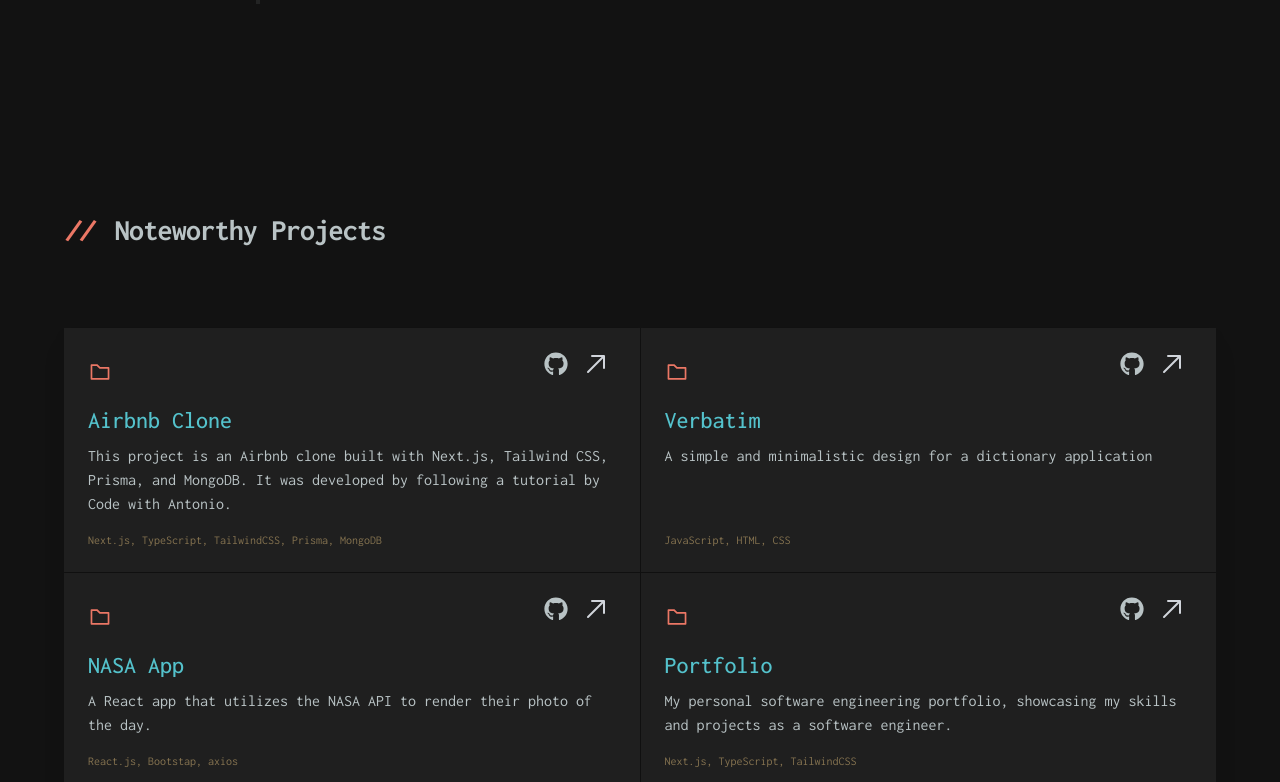
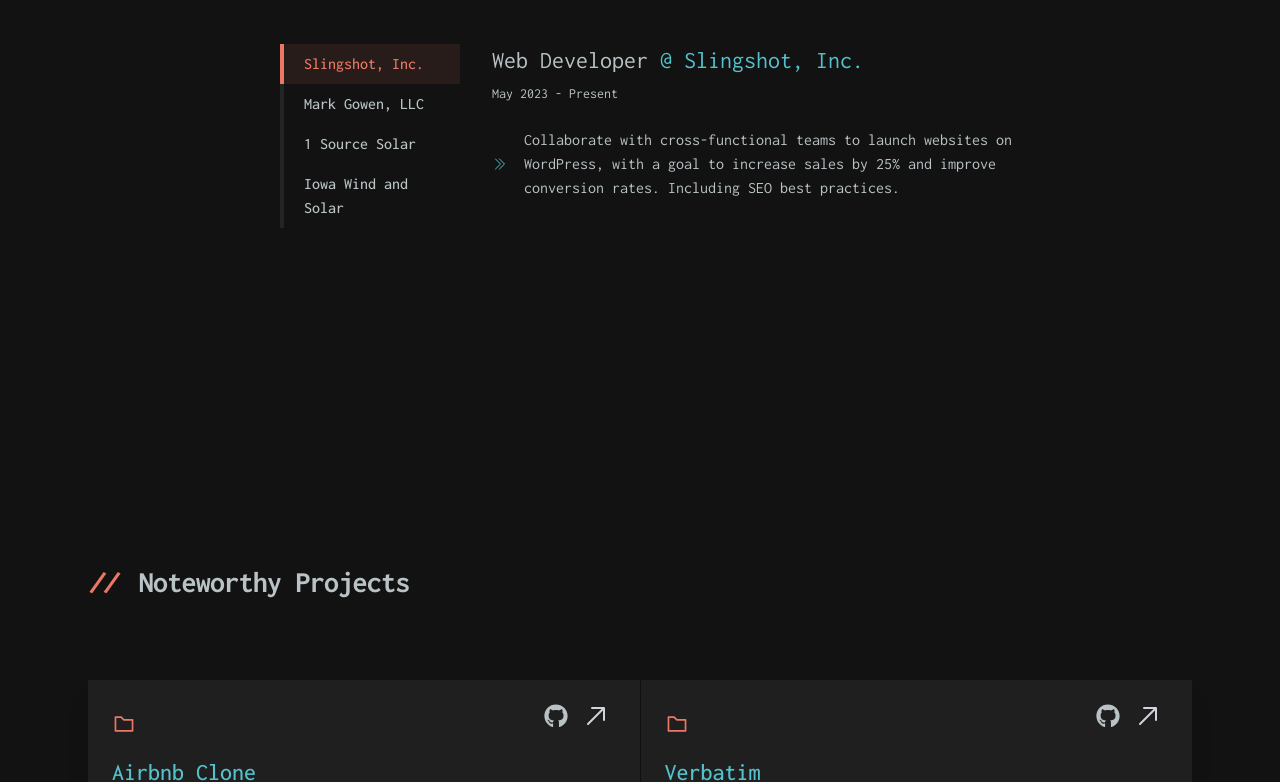
Before and after one commit to markgowen/portfolio-v2, a Next.js app: page / in a window 1280 px wide. Shown: the part 2018-2800 px from the top of the page. Built offline with nearby package versions, Linux system fonts and the light colour scheme.

Commit message:
refactored for mobile

```diff
--- a/app/components/About.tsx
+++ b/app/components/About.tsx
@@ -11,7 +11,7 @@
         relative
         mx-auto
         my-6
-        mt-48
+        md:mt-48
         h-full
         w-full
         md:h-auto
--- a/app/components/CTA.tsx
+++ b/app/components/CTA.tsx
@@ -9,7 +9,7 @@
   return (
     <div
       id='contact'
-      className='mx-auto text-center mb-40 max-w-2xl'
+      className='mx-auto text-center py-16 px-6 md:mt-48 max-w-2xl'
     >
       <div className='text-salmon text-4xl mb-6 font-bold'>Reach Out</div>
       <div className='text-silver text-xl'>
--- a/app/components/Hero.tsx
+++ b/app/components/Hero.tsx
@@ -13,7 +13,9 @@
         className='
                 relative
                 mx-auto
-                my-6
+                my-12
+                py-16
+                px-6
                 pt-16
                 h-full
                 w-full
--- a/app/components/Projects.tsx
+++ b/app/components/Projects.tsx
@@ -1,6 +1,6 @@
 /* eslint-disable react/jsx-no-comment-textnodes */
 import Link from 'next/link';
-import {AiOutlineFolder} from 'react-icons/ai';
+import { AiOutlineFolder } from 'react-icons/ai';
 
 function classNames(...classes: string[]) {
   return classes.filter(Boolean).join(' ');
@@ -44,28 +44,30 @@
 
   return (
     <div
-      id="projects"
-      className="
+      id='projects'
+      className='
         relative
         mx-auto
         my-6
-        mt-48
+        md:mt-48
+        py-16
+        px-6
         h-full
         w-full
         md:h-auto
         lg:h-auto
         max-w-6xl
-        "
+        '
     >
-      <div className="mt-48 mb-20 text-4xl sm:text-3xl font-bold leading-8 tracking-tight text-silver">
-        <em className="text-salmon mr-2">//</em> Noteworthy Projects
+      <div className='mb-20 text-4xl sm:text-3xl font-bold leading-8 tracking-tight text-silver'>
+        <em className='text-salmon mr-2'>//</em> Noteworthy Projects
       </div>
       <div
-        className="
+        className='
             divide-y
             w-full
             m-auto
-            pb-48
+
             overflow-hidden
             rounded-none
             drop-shadow-xl
@@ -73,7 +75,7 @@
             sm:grid-cols-2
             sm:gap-px
             sm:divide-y-0
-            "
+            '
       >
         {projects.map((project, projectIdx) => (
           <div
@@ -88,47 +90,50 @@
               'relative group bg-steel p-6'
             )}
           >
-            <div className="h-9 w-9 -mt-4" aria-hidden="true">
+            <div
+              className='h-9 w-9 -mt-4'
+              aria-hidden='true'
+            >
               <span className={classNames('text-salmon rounded-none p-3')}>
                 <AiOutlineFolder size={24} />
               </span>
             </div>
-            <div className="mt-8">
-              <h3 className="text-2xl text-aqua font-medium">
+            <div className='mt-8'>
+              <h3 className='text-2xl text-aqua font-medium'>
                 <a
                   href={project.website}
-                  target="_blank"
-                  className="focus:outline-none"
+                  target='_blank'
+                  className='focus:outline-none'
                 >
-                  <span aria-hidden="true" />
+                  <span aria-hidden='true' />
                   {project.name}
                 </a>
               </h3>
-              <p className="mt-2 mb-8 text-md text-silver">
+              <p className='mt-2 mb-8 text-md text-silver'>
                 {project.description}
               </p>
-              <p className="text-mustard opacity-50 absolute inset-x-6 bottom-0 mb-6 text-xs">
+              <p className='text-mustard opacity-50 absolute inset-x-6 bottom-0 mb-6 text-xs'>
                 {project.frameworks}
               </p>
             </div>
-            <div className="absolute top-6 right-6 flex">
+            <div className='absolute top-6 right-6 flex'>
               {project.github ? (
                 <Link
                   href={project.github}
-                  className="px-2"
-                  rel="noopener noreferrer"
-                  target="_blank"
+                  className='px-2'
+                  rel='noopener noreferrer'
+                  target='_blank'
                 >
                   <span
-                    className="pointer-events-none text-gray-300 group-hover:text-silver"
-                    aria-hidden="true"
+                    className='pointer-events-none text-gray-300 group-hover:text-silver'
+                    aria-hidden='true'
                   >
                     <svg
-                      className="fill-silver h-6 w-6"
-                      xmlns="http://www.w3.org/2000/svg"
-                      viewBox="0 0 496 512"
+                      className='fill-silver h-6 w-6'
+                      xmlns='http://www.w3.org/2000/svg'
+                      viewBox='0 0 496 512'
                     >
-                      <path d="M165.9 397.4c0 2-2.3 3.6-5.2 3.6-3.3.3-5.6-1.3-5.6-3.6 0-2 2.3-3.6 5.2-3.6 3-.3 5.6 1.3 5.6 3.6zm-31.1-4.5c-.7 2 1.3 4.3 4.3 4.9 2.6 1 5.6 0 6.2-2s-1.3-4.3-4.3-5.2c-2.6-.7-5.5.3-6.2 2.3zm44.2-1.7c-2.9.7-4.9 2.6-4.6 4.9.3 2 2.9 3.3 5.9 2.6 2.9-.7 4.9-2.6 4.6-4.6-.3-1.9-3-3.2-5.9-2.9zM244.8 8C106.1 8 0 113.3 0 252c0 110.9 69.8 205.8 169.5 239.2 12.8 2.3 17.3-5.6 17.3-12.1 0-6.2-.3-40.4-.3-61.4 0 0-70 15-84.7-29.8 0 0-11.4-29.1-27.8-36.6 0 0-22.9-15.7 1.6-15.4 0 0 24.9 2 38.6 25.8 21.9 38.6 58.6 27.5 72.9 20.9 2.3-16 8.8-27.1 16-33.7-55.9-6.2-112.3-14.3-112.3-110.5 0-27.5 7.6-41.3 23.6-58.9-2.6-6.5-11.1-33.3 2.6-67.9 20.9-6.5 69 27 69 27 20-5.6 41.5-8.5 62.8-8.5s42.8 2.9 62.8 8.5c0 0 48.1-33.6 69-27 13.7 34.7 5.2 61.4 2.6 67.9 16 17.7 25.8 31.5 25.8 58.9 0 96.5-58.9 104.2-114.8 110.5 9.2 7.9 17 22.9 17 46.4 0 33.7-.3 75.4-.3 83.6 0 6.5 4.6 14.4 17.3 12.1C428.2 457.8 496 362.9 496 252 496 113.3 383.5 8 244.8 8zM97.2 352.9c-1.3 1-1 3.3.7 5.2 1.6 1.6 3.9 2.3 5.2 1 1.3-1 1-3.3-.7-5.2-1.6-1.6-3.9-2.3-5.2-1zm-10.8-8.1c-.7 1.3.3 2.9 2.3 3.9 1.6 1 3.6.7 4.3-.7.7-1.3-.3-2.9-2.3-3.9-2-.6-3.6-.3-4.3.7zm32.4 35.6c-1.6 1.3-1 4.3 1.3 6.2 2.3 2.3 5.2 2.6 6.5 1 1.3-1.3.7-4.3-1.3-6.2-2.2-2.3-5.2-2.6-6.5-1zm-11.4-14.7c-1.6 1-1.6 3.6 0 5.9 1.6 2.3 4.3 3.3 5.6 2.3 1.6-1.3 1.6-3.9 0-6.2-1.4-2.3-4-3.3-5.6-2z" />
+                      <path d='M165.9 397.4c0 2-2.3 3.6-5.2 3.6-3.3.3-5.6-1.3-5.6-3.6 0-2 2.3-3.6 5.2-3.6 3-.3 5.6 1.3 5.6 3.6zm-31.1-4.5c-.7 2 1.3 4.3 4.3 4.9 2.6 1 5.6 0 6.2-2s-1.3-4.3-4.3-5.2c-2.6-.7-5.5.3-6.2 2.3zm44.2-1.7c-2.9.7-4.9 2.6-4.6 4.9.3 2 2.9 3.3 5.9 2.6 2.9-.7 4.9-2.6 4.6-4.6-.3-1.9-3-3.2-5.9-2.9zM244.8 8C106.1 8 0 113.3 0 252c0 110.9 69.8 205.8 169.5 239.2 12.8 2.3 17.3-5.6 17.3-12.1 0-6.2-.3-40.4-.3-61.4 0 0-70 15-84.7-29.8 0 0-11.4-29.1-27.8-36.6 0 0-22.9-15.7 1.6-15.4 0 0 24.9 2 38.6 25.8 21.9 38.6 58.6 27.5 72.9 20.9 2.3-16 8.8-27.1 16-33.7-55.9-6.2-112.3-14.3-112.3-110.5 0-27.5 7.6-41.3 23.6-58.9-2.6-6.5-11.1-33.3 2.6-67.9 20.9-6.5 69 27 69 27 20-5.6 41.5-8.5 62.8-8.5s42.8 2.9 62.8 8.5c0 0 48.1-33.6 69-27 13.7 34.7 5.2 61.4 2.6 67.9 16 17.7 25.8 31.5 25.8 58.9 0 96.5-58.9 104.2-114.8 110.5 9.2 7.9 17 22.9 17 46.4 0 33.7-.3 75.4-.3 83.6 0 6.5 4.6 14.4 17.3 12.1C428.2 457.8 496 362.9 496 252 496 113.3 383.5 8 244.8 8zM97.2 352.9c-1.3 1-1 3.3.7 5.2 1.6 1.6 3.9 2.3 5.2 1 1.3-1 1-3.3-.7-5.2-1.6-1.6-3.9-2.3-5.2-1zm-10.8-8.1c-.7 1.3.3 2.9 2.3 3.9 1.6 1 3.6.7 4.3-.7.7-1.3-.3-2.9-2.3-3.9-2-.6-3.6-.3-4.3.7zm32.4 35.6c-1.6 1.3-1 4.3 1.3 6.2 2.3 2.3 5.2 2.6 6.5 1 1.3-1.3.7-4.3-1.3-6.2-2.2-2.3-5.2-2.6-6.5-1zm-11.4-14.7c-1.6 1-1.6 3.6 0 5.9 1.6 2.3 4.3 3.3 5.6 2.3 1.6-1.3 1.6-3.9 0-6.2-1.4-2.3-4-3.3-5.6-2z' />
                     </svg>
                   </span>
                 </Link>
@@ -136,21 +141,21 @@
               {project.website ? (
                 <Link
                   href={project.website}
-                  className="px-2"
-                  rel="noopener noreferrer"
-                  target="_blank"
+                  className='px-2'
+                  rel='noopener noreferrer'
+                  target='_blank'
                 >
                   <span
-                    className="pointer-events-none text-gray-300 group-hover:text-silver"
-                    aria-hidden="true"
+                    className='pointer-events-none text-gray-300 group-hover:text-silver'
+                    aria-hidden='true'
                   >
                     <svg
-                      className="h-6 w-6"
-                      xmlns="http://www.w3.org/2000/svg"
-                      fill="currentColor"
-                      viewBox="0 0 24 24"
+                      className='h-6 w-6'
+                      xmlns='http://www.w3.org/2000/svg'
+                      fill='currentColor'
+                      viewBox='0 0 24 24'
                     >
-                      <path d="M20 4h1a1 1 0 00-1-1v1zm-1 12a1 1 0 102 0h-2zM8 3a1 1 0 000 2V3zM3.293 19.293a1 1 0 101.414 1.414l-1.414-1.414zM19 4v12h2V4h-2zm1-1H8v2h12V3zm-.707.293l-16 16 1.414 1.414 16-16-1.414-1.414z" />
+                      <path d='M20 4h1a1 1 0 00-1-1v1zm-1 12a1 1 0 102 0h-2zM8 3a1 1 0 000 2V3zM3.293 19.293a1 1 0 101.414 1.414l-1.414-1.414zM19 4v12h2V4h-2zm1-1H8v2h12V3zm-.707.293l-16 16 1.414 1.414 16-16-1.414-1.414z' />
                     </svg>
                   </span>
                 </Link>
--- a/app/components/Work.tsx
+++ b/app/components/Work.tsx
@@ -64,7 +64,9 @@
             relative
             mx-auto
             my-6
-            mt-48
+            md:mt-48
+            py-16
+            px-6
             h-full
             w-full
             md:h-auto
--- a/app/components/navbar/Navbar.tsx
+++ b/app/components/navbar/Navbar.tsx
@@ -108,10 +108,38 @@
             md:w-3/4
         '
           >
-            <MenuItem label='About' />
-            <MenuItem label='Work' />
-            <MenuItem label='Projects' />
-            <MenuItem label='Contact' />
+            <ScrollLink
+              to='about'
+              smooth={true}
+              offset={-70}
+              duration={500}
+            >
+              <MenuItem label='About' />
+            </ScrollLink>
+            <ScrollLink
+              to='work'
+              smooth={true}
+              offset={-120}
+              duration={500}
+            >
+              <MenuItem label='Work' />
+            </ScrollLink>
+            <ScrollLink
+              to='projects'
+              smooth={true}
+              offset={-120}
+              duration={500}
+            >
+              <MenuItem label='Projects' />
+            </ScrollLink>
+            <ScrollLink
+              to='contact'
+              smooth={true}
+              offset={-120}
+              duration={500}
+            >
+              <MenuItem label='Contact' />
+            </ScrollLink>
             <Link
               id='resume'
               href='/resume.pdf'
```
